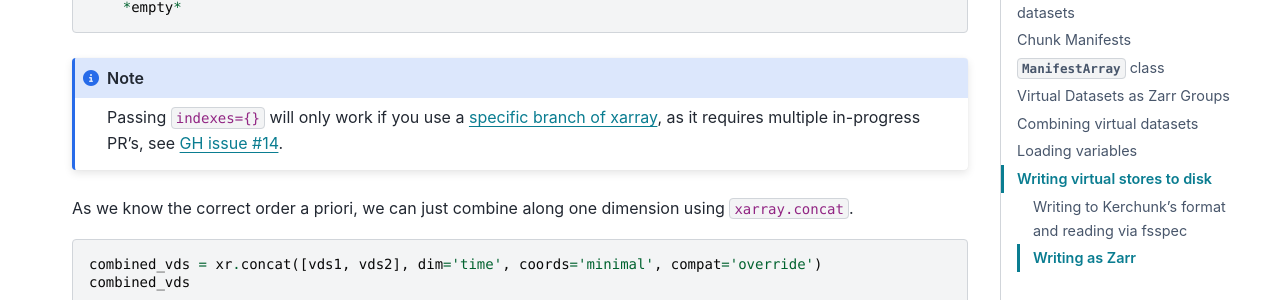
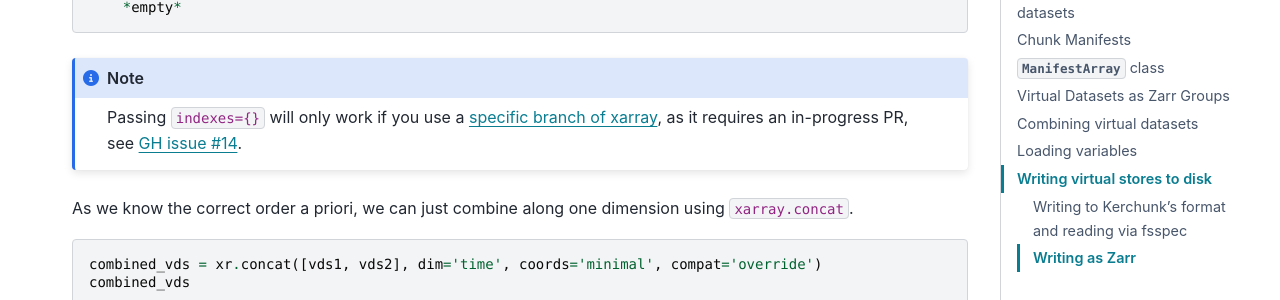
Before and after one commit to zarr-developers/VirtualiZarr, a Sphinx documentation site: the page built from docs/usage.md, in a window 1280 px wide and 900 px high, scrolled down 5425 px. Shown: the part 153-453 px from the top of the window. Built offline with Sphinx 7.4.7 and the PyData theme 0.15.4, drawn with Linux system fonts in a browser that asks for light colours.

Commit message:
point to simpler temporary branch on xarray fork

````diff
--- a/docs/usage.md
+++ b/docs/usage.md
@@ -206,7 +206,7 @@
 ```
 
 ```{note}
-Passing `indexes={}` will only work if you use a [specific branch of xarray](https://github.com/TomNicholas/xarray/tree/concat-no-indexes), as it requires multiple in-progress PR's, see [GH issue #14](https://github.com/TomNicholas/VirtualiZarr/issues/14#issuecomment-2018369470).
+Passing `indexes={}` will only work if you use a [specific branch of xarray](https://github.com/pydata/xarray/pull/8872), as it requires an in-progress PR, see [GH issue #14](https://github.com/TomNicholas/VirtualiZarr/issues/14#issuecomment-2018369470).
 ```
 
 As we know the correct order a priori, we can just combine along one dimension using `xarray.concat`.
--- a/pyproject.toml
+++ b/pyproject.toml
@@ -21,7 +21,7 @@
 requires-python = ">=3.9"
 dynamic = ["version"]
 dependencies = [
-    "xarray@git+https://github.com/TomNicholas/xarray.git@concat-no-indexes#egg=xarray",
+    "xarray@git+https://github.com/TomNicholas/xarray.git@concat-avoid-index-auto-creation#egg=xarray",
     "kerchunk==0.2.2",
     "h5netcdf",
     "pydantic",
````
